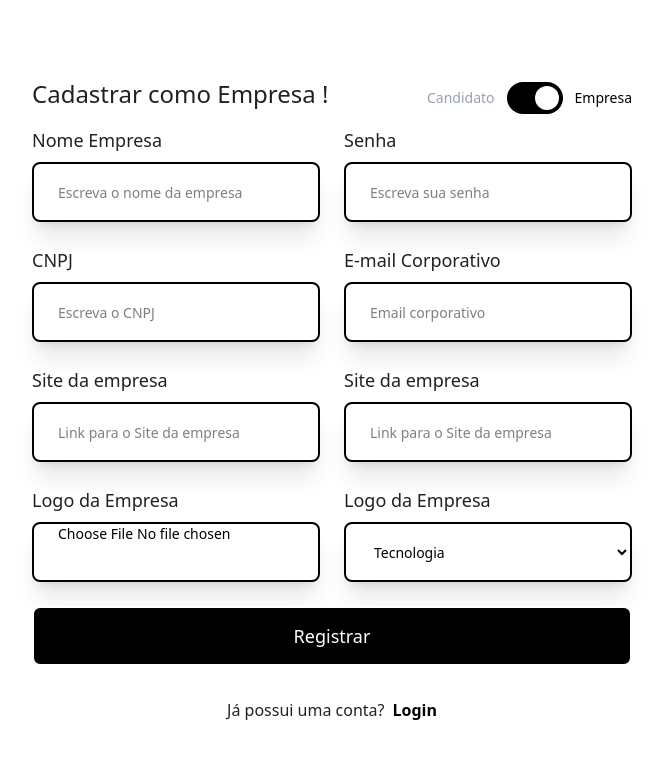
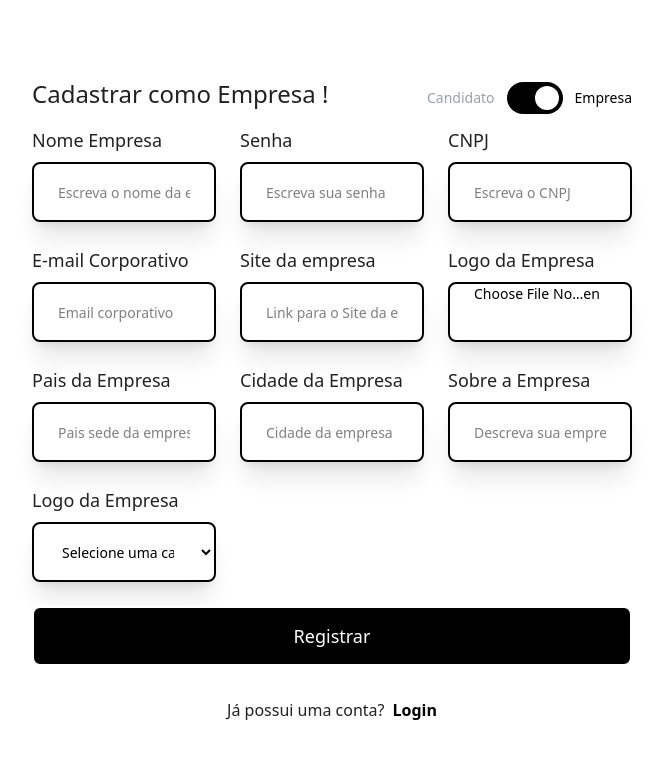
Before and after one commit to Trabalho-Tic/Tic-Site-de-vagas-de-emprego-, a React (Vite) app in the folder Frontend/TicFrontend/: page /register in a window 1280 px wide. Both pictures are taken after a click on the button 842 px from the left and 158 px from the top of the page. Shown: the top 758 px of the page, without its empty margins (308-971 px from the left). Built offline with nearby package versions, Linux system fonts and the light colour scheme.

Commit message:
feat(Vagas) Ajustando a empresa para que possa ter uam vaga e fix(register) ajustando a criação de empresas

```diff
--- a/Frontend/TicFrontend/src/Pages/Register.jsx
+++ b/Frontend/TicFrontend/src/Pages/Register.jsx
@@ -23,8 +23,12 @@ function Register() {
   const [categoria, setCategoria] = useState("")
   const [cellphone, setCellphone] = useState("");
   const [cpf, setCpf] = useState("");
+  const [cnpj, setCnpj] = useState("");
   const [type, setType] = useState(false);
   const [password, setPassword] = useState("");
+  const [pais, setPais] = useState("");
+  const [cidade, setCidade] = useState("");
+  const [sobre, setSobre] = useState("");
   const [loading, setLoading] = useState(false);
   const [errors, setErrors] = useState({});
   const navigate = useNavigate();
@@ -69,11 +73,73 @@ function Register() {
       });
 
       // Redireciona após sucesso
-      navigate("/");
+      navigate("/login");
     } catch (err) {
       console.error(err);
 
       // Verifica se o erro é devido ao email ou CPF já existentes
+      if (err.message.includes("email")) {
+        setErrors((prevErrors) => ({
+          ...prevErrors,
+          email: "Este e-mail já está em uso.",
+        }));
+      } else if (err.message.includes("CPF")) {  // Verifica a mensagem de erro para CPF
+        setErrors((prevErrors) => ({
+          ...prevErrors,
+          cpf: "Este CPF já está em uso.",  // Mensagem de erro para CPF já existente
+        }));
+      } else {
+        alert(err?.message || "Erro no cadastro. Verifique os dados e tente novamente.");
+      }
+    } finally {
+      setLoading(false);
+    }
+  };
+
+  const handleRegisterCompany = async (e) => {
+    e.preventDefault();
+    if (loading) return;
+
+    // Validações inline
+    let formErrors = {};
+
+    if (!validateEmail(email)) formErrors.email = "Email inválido.";
+    if (!validatePassword(password)) formErrors.password = "A senha deve ter pelo menos 6 caracteres.";
+
+    // Se existirem erros, não continuar
+    if (Object.keys(formErrors).length > 0) {
+      setErrors(formErrors);
+      return;
+    }
+
+    try {
+      setLoading(true);
+      const payload = {
+        nome: name,
+        cnpj,
+        logo: file,
+        url_site: url,
+        email,
+        category: categoria,
+        pais,
+        cidade,
+        sobre
+      };
+
+      console.log(payload)
+
+      const response = await useApi({
+        endpoint: "/company/create",
+        method: "POST",
+        body: payload,
+      });
+
+      response.ok ? console.log("Criado com sucesso") : console.log("Erro")
+
+      navigate("/login");
+    } catch (err) {
+      console.error(err);
+
       if (err.message.includes("email")) {
         setErrors((prevErrors) => ({
           ...prevErrors,
@@ -242,8 +308,8 @@ function Register() {
                 animate="animate"
                 exit="exit"
                 custom={1}
-                onSubmit={handleRegister}
-                className="grid grid-cols-1 lg:grid-cols-2 gap-6 pb-6"
+                onSubmit={handleRegisterCompany}
+                className="grid grid-cols-1 lg:grid-cols-3 gap-6 pb-6"
               >
                 <div className="flex flex-col">
                   <p className="text-lg pb-2">Nome Empresa</p>
@@ -273,8 +339,8 @@ function Register() {
                   <p className="text-lg pb-2">CNPJ</p>
                   <Input
                     required
-                    value={cpf}
-                    onChange={(e) => setCpf(e.target.value)}
+                    value={cnpj}
+                    onChange={(e) => setCnpj(e.target.value)}
                     placeholder="Escreva o CNPJ"
                   />
                   {errors.cpf && (
@@ -310,12 +376,12 @@ function Register() {
                 </div>
 
                 <div className="flex flex-col">
-                  <p className="text-lg pb-2">Site da empresa</p>
+                  <p className="text-lg pb-2">Logo da Empresa</p>
                   <Input
                     required
-                    value={url}
-                    onChange={(e) => setUrl(e.target.value)}
-                    placeholder="Link para o Site da empresa"
+                    type="file"
+                    value={file}
+                    onChange={(e) => setFile(e.target.value)}
                   />
                   {errors.email && (
                     <p className="text-red-500">{errors.email}</p>
@@ -323,12 +389,38 @@ function Register() {
                 </div>
 
                 <div className="flex flex-col">
-                  <p className="text-lg pb-2">Logo da Empresa</p>
+                  <p className="text-lg pb-2">Pais da Empresa</p>
                   <Input
                     required
-                    type="file"
-                    value={file}
-                    onChange={(e) => setFile(e.target.value)}
+                    value={pais}
+                    onChange={(e) => setPais(e.target.value)}
+                    placeholder="Pais sede da empresa"
+                  />
+                  {errors.email && (
+                    <p className="text-red-500">{errors.email}</p>
+                  )}
+                </div>
+
+                <div className="flex flex-col">
+                  <p className="text-lg pb-2">Cidade da Empresa</p>
+                  <Input
+                    required
+                    value={cidade}
+                    onChange={(e) => setCidade(e.target.value)}
+                    placeholder="Cidade da empresa"
+                  />
+                  {errors.email && (
+                    <p className="text-red-500">{errors.email}</p>
+                  )}
+                </div>
+
+                <div className="flex flex-col">
+                  <p className="text-lg pb-2">Sobre a Empresa</p>
+                  <Input
+                    required
+                    value={sobre}
+                    onChange={(e) => setSobre(e.target.value)}
+                    placeholder="Descreva sua empresa"
                   />
                   {errors.email && (
                     <p className="text-red-500">{errors.email}</p>
@@ -348,7 +440,7 @@ function Register() {
                   )}
                 </div>
 
-                <div className="lg:col-span-2 pb-2">
+                <div className="lg:col-span-3 pb-2">
                   <button
                     type="submit"
                     disabled={loading}
--- a/Frontend/TicFrontend/src/components/Card.jsx
+++ b/Frontend/TicFrontend/src/components/Card.jsx
@@ -1,15 +1,30 @@
-import React from "react"
+import React, { useState, useEffect } from "react"
 import { Link, useNavigate } from "react-router-dom"
 import Logo from "../assets/js moderno.webp"
+import useApi from "../api/Api";
 
 function Card({ vaga }) {
+    const [empresa, setEmpresa] = useState("")
     const navigate = useNavigate()
+
+    useEffect(() => {
+        async function fetchVagas() {
+            try {
+                const response = await useApi({ endpoint: `/company/${vaga.id_company}` });
+                setEmpresa(response);
+            } catch (error) {
+                console.error("Erro ao buscar vagas:", error);
+            }
+        }
+
+        fetchVagas();
+    }, []);
 
     return (
         <div onClick={() => navigate(`/vagas/${vaga.id}`)} className="h-auto w-full md:w-90 lg:w-100 border-1 border-gray-400 p-4 rounded-sm shadow-lg transition-all duration-300 hover:shadow-green-300 hover:-translate-y-1">
             <div className="flex items-center gap-2 pb-4">
-                <img className="h-10 w-10 rounded-4xl" src={Logo} alt="" />
-                <p className="text-sm text-gray-400">Meta Company</p>
+                <img className="h-10 w-10 rounded-4xl" src={empresa.logo} alt="" />
+                <p className="text-sm text-gray-400">{empresa.nome}</p>
             </div>
             <p className="text-xl font-medium pb-2">{vaga.nome}</p>
             <p className="text-sm text-gray-500 pb-6">{vaga.cidade} - {vaga.pais} <span className="text-sm text-black font-medium">(On site)</span></p>
--- a/Frontend/TicFrontend/src/components/Select.jsx
+++ b/Frontend/TicFrontend/src/components/Select.jsx
@@ -23,6 +23,7 @@ function Select(props) {
             className="bg-white border-2 px-6 shadow-xl rounded-lg text-black text-sm w-80 md:w-auto h-15"
             placeholder={props.placeholder}
         >
+            <option className="hidden">Selecione uma categoria</option>
             {
                 categorias.map((cat) => (
                     <option>{cat}</option>
--- a/Frontend/TicFrontend/src/components/VagaDescricao.jsx
+++ b/Frontend/TicFrontend/src/components/VagaDescricao.jsx
@@ -15,15 +15,21 @@ import logo from "../assets/js moderno.webp"
 function VagaDescricao() {
     const { id } = useParams()
     const [vaga, setVaga] = useState([])
+    const [empresa, setEmpresa] = useState([])
 
     useEffect(() => {
         async function fetchVagas() {
             try {
-            const result = await useApi({ endpoint: `/vaga/${id}` });
-            setVaga(result);
-            console.log(result)
+                const result = await useApi({ endpoint: `/vaga/${id}` });
+                setVaga(result);
+                console.log(result)
+
+                if (result?.id_company) {
+                    const response = await useApi({ endpoint: `/company/${result.id_company}` });
+                    setEmpresa(response);
+                }
             } catch (error) {
-            console.error("Erro ao buscar vagas:", error);
+                console.error("Erro ao buscar vagas:", error);
             }
         }
 
@@ -37,12 +43,12 @@ function VagaDescricao() {
     return (
         <>
             <div className="flex items-center gap-2">
-                <img className="h-8 w-8 rounded-4xl" src={logo} alt="" />
-                <p>Meta Company</p>
+                <img className="h-8 w-8 rounded-4xl" src={empresa.logo} alt="" />
+                <p>{empresa.nome}</p>
             </div>
             <div className="flex justify-between items-center pt-4">
                 <div className="flex flex-col">
-                    <p className="text-2xl pb-3 font-bold">{vaga.nome}</p>
+                    <p className="text-2xl pb-3 font-bold max-w-150">{vaga.nome}</p>
                     <p className="text-sm font-medium text-gray-600">{vaga.cidade}, {vaga.pais} (On site)</p>
                 </div>
                 <button className="flex text-lg rounded-4xl items-center px-6 h-12 gap-2 font-semibold bg-green-400 transition-all duration-500 hover:-translate-y-1 hover:bg-green-300"><Zap size={20} />Candidatar-se</button>
```
Also changed, not shown: 1 other file (tests, documents, lock files or other folders).
